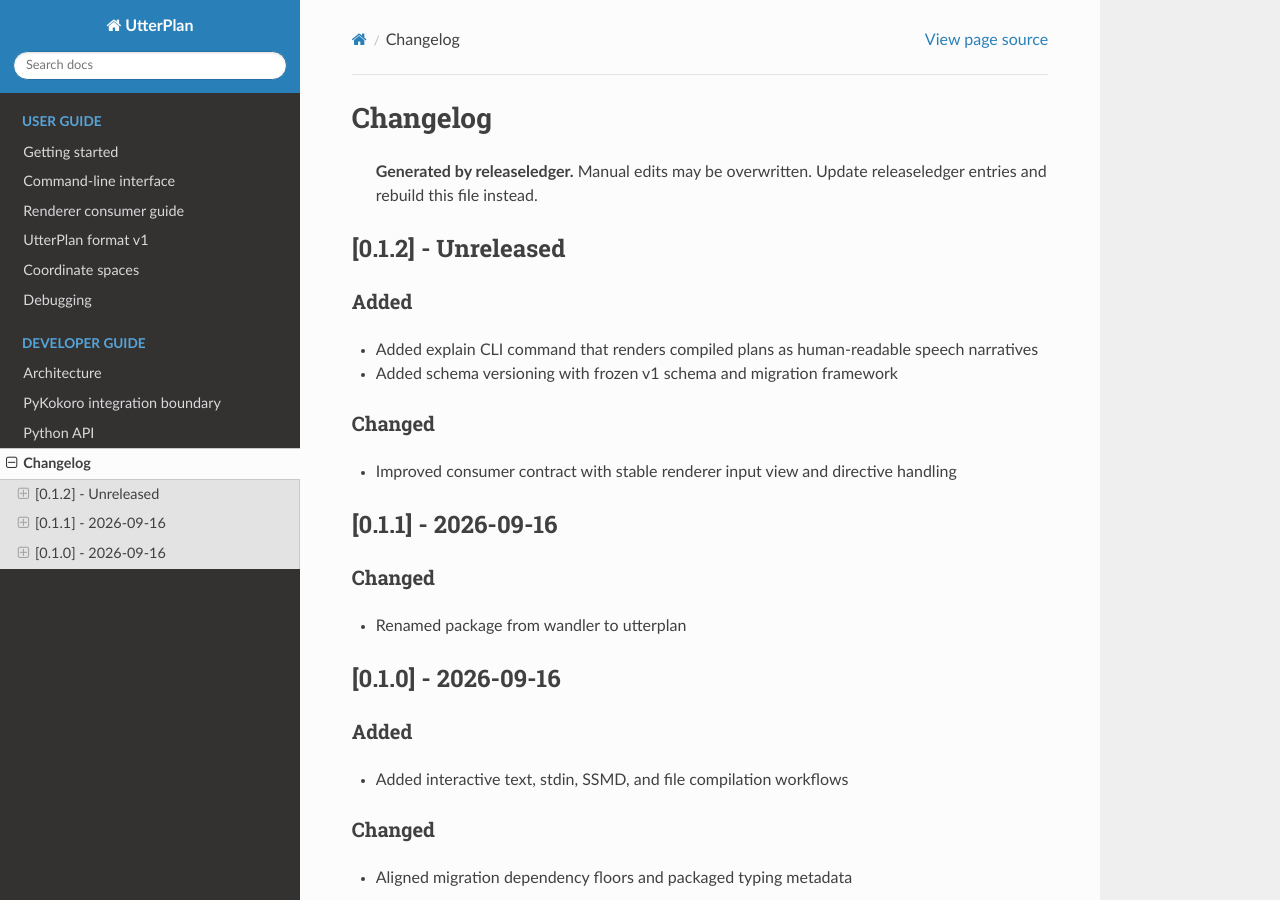
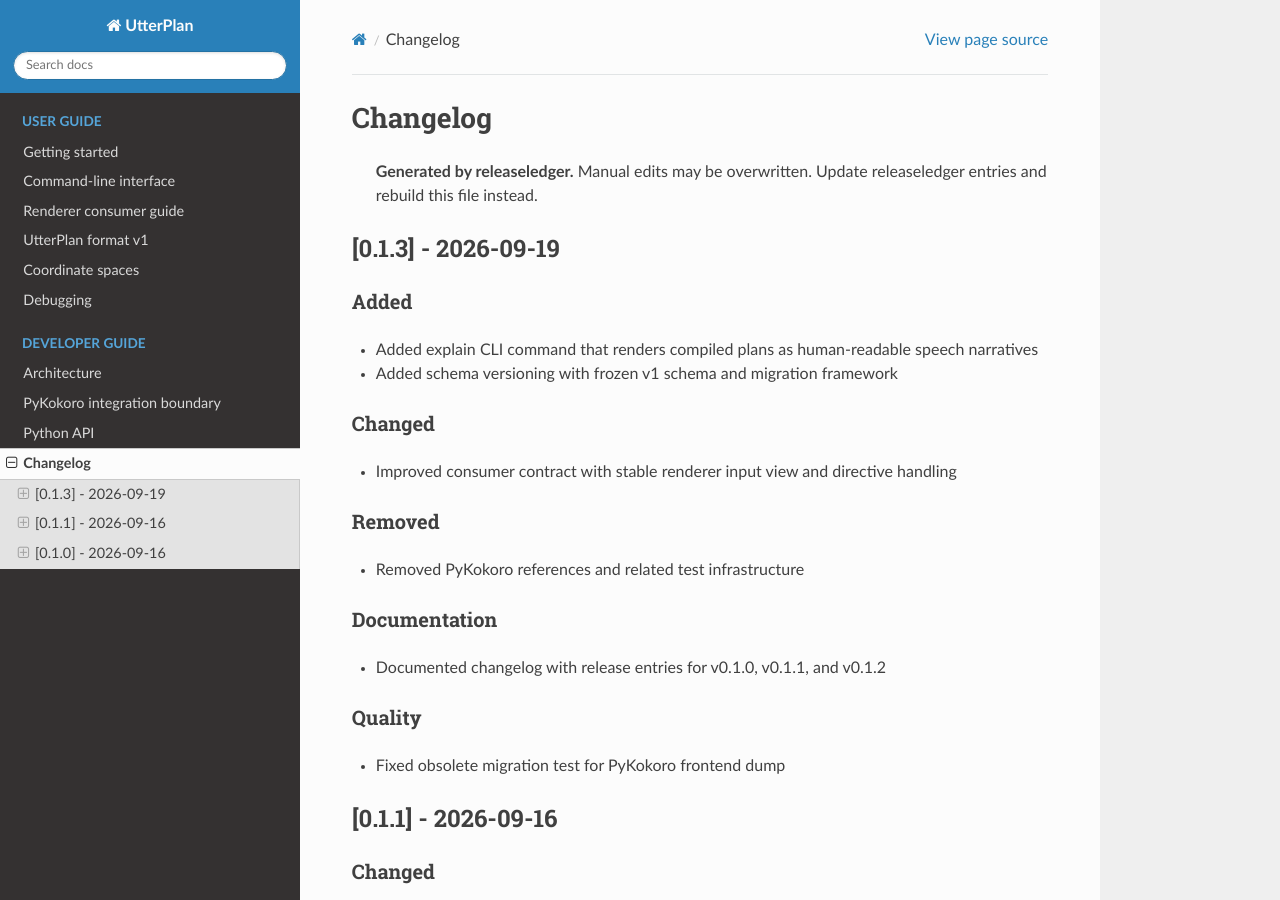
Before and after one commit to buchwandler/ttsplan, a Sphinx documentation site: the page built from docs/changelog.md, in a window 1280 px wide and 900 px high. Built offline with Sphinx 7.4.7 and the Read the Docs theme 3.1.0, drawn with Linux system fonts in a browser that asks for light colours.

Commit message:
Release v0.1.3
- Updated changelog with release entries for v0.1.3
- Finalized release with today's date (2026-09-19)
- Added git tag v0.1.3

```diff
--- a/docs/changelog.md
+++ b/docs/changelog.md
@@ -2,19 +2,24 @@
 
 > **Generated by releaseledger.** Manual edits may be overwritten. Update releaseledger entries and rebuild this file instead.
 
-## [0.1.2] - Unreleased
-
+## [0.1.3] - 2026-09-19
 ### Added
-
 - Added explain CLI command that renders compiled plans as human-readable speech narratives
 - Added schema versioning with frozen v1 schema and migration framework
 
 ### Changed
-
 - Improved consumer contract with stable renderer input view and directive handling
 
+### Removed
+- Removed PyKokoro references and related test infrastructure
+
+### Documentation
+- Documented changelog with release entries for v0.1.0, v0.1.1, and v0.1.2
+
+### Quality
+- Fixed obsolete migration test for PyKokoro frontend dump
+
 <!-- generated by releaseledger -->
-
 ## [0.1.1] - 2026-09-16
 
 ### Changed
```
Also changed, not shown: .ledger/releaseledger/data/ledgers/main/releases/0.1.3/entries/entry-0001.md, .ledger/releaseledger/data/ledgers/main/releases/0.1.3/entries/entry-0002.md, .ledger/releaseledger/data/ledgers/main/releases/0.1.3/entries/entry-0003.md, .ledger/releaseledger/data/ledgers/main/releases/0.1.3/entries/entry-0004.md (added), .ledger/releaseledger/data/ledgers/main/releases/0.1.3/entries/entry-0005.md (added), .ledger/releaseledger/data/ledgers/main/releases/0.1.3/entries/entry-0006.md (added), .ledger/releaseledger/data/ledgers/main/releases/0.1.3/release.md, 3 other files.
